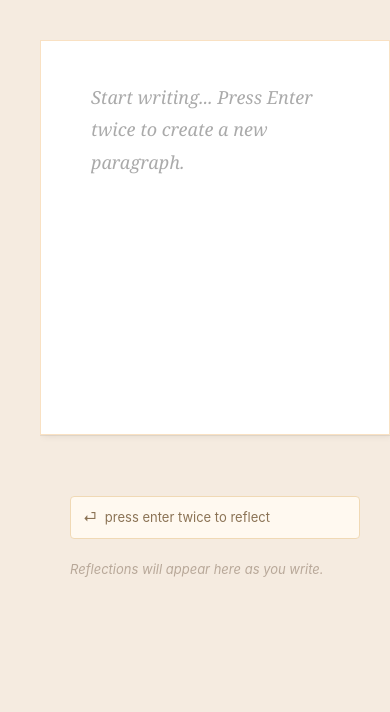
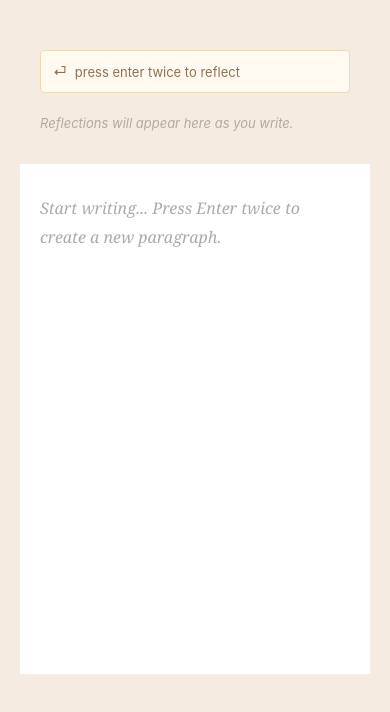
Before and after one commit to jacquelineguo7/chat-margins, a React (Vite) app: page / in a window 390 px wide. Shown: the top 712 px of the page. Built offline with nearby package versions, Linux system fonts and the light colour scheme; no server answers.

Commit message:
fixing responsivity on mobile

```diff
--- a/src/App.css
+++ b/src/App.css
@@ -200,14 +200,46 @@
   }
 }
 
+/* MOBILE: Stack vertically on mobile devices */
 @media (max-width: 768px) {
-  .document-card {
-    grid-template-columns: 1fr;
-    grid-template-rows: auto auto;
+  /* Add padding around the document on mobile */
+  .app-container {
+    padding: 20px;
   }
 
+  /* Change from grid to vertical stacking */
+  /* IMPORTANT: margins-column will appear FIRST (on top) */
+  .document-card {
+    display: flex;
+    flex-direction: column-reverse; /* This reverses the order: margins on top, editor below */
+    min-height: auto; /* Don't force full viewport height on mobile */
+    overflow: visible; /* Allow content to flow naturally */
+  }
+
+  /* Reduce editor padding on mobile for more usable space */
+  .editor {
+    padding: 30px 20px;
+    font-size: 16px; /* Slightly smaller on mobile */
+    min-height: 60vh; /* Give editor reasonable minimum height */
+  }
+
+  /* Remove the shadow on mobile for cleaner look */
+  .editor-column {
+    box-shadow: none;
+    border: none; /* Remove all borders on mobile */
+  }
+
+  /* Adjust margins column for mobile - this will appear at TOP */
   .margins-column {
-    border-left: none;
-    border-top: 1px solid #e8ddd0;
+    border: none; /* Remove all borders on mobile */
+    padding: 30px 20px; /* Match editor padding */
+    position: relative; /* Change from absolute positioning on mobile */
+  }
+
+  /* Reset absolute positioning for mobile - stack normally */
+  .margin-note-container {
+    position: relative !important;
+    top: auto !important;
+    width: 100% !important;
   }
 }
```
